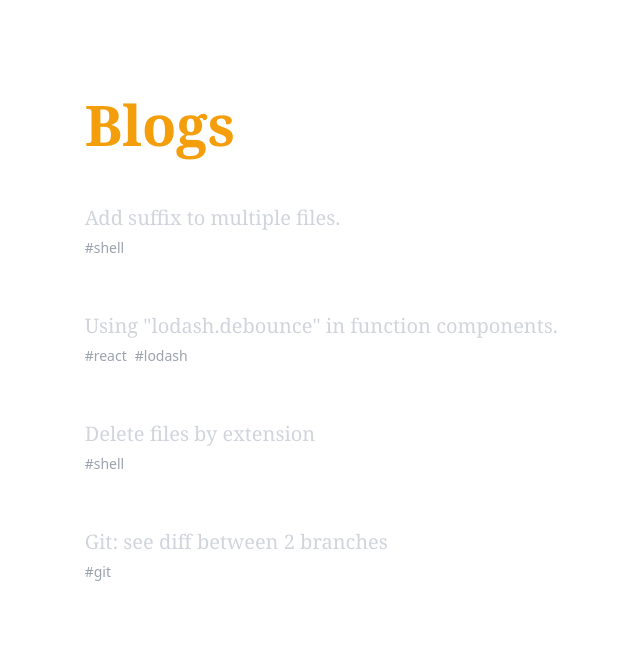
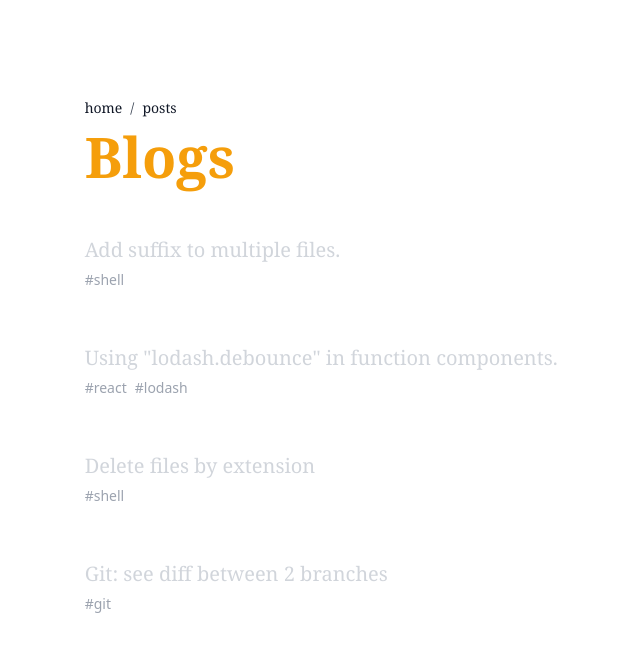
Before and after one commit to warizz/me, a Next.js app in the folder apps/web/: page /posts in a window 1280 px wide. Shown: the top 652 px of the page, without its empty margins (208-848 px from the left). Built offline with nearby package versions, Linux system fonts and the light colour scheme.

Commit message:
feat(blog): adjust body text color in dark mode

```diff
--- a/apps/web/components/BlogLayout.tsx
+++ b/apps/web/components/BlogLayout.tsx
@@ -3,7 +3,16 @@ import React, { ReactNode } from "react";
 export const BlogLayout = ({ children }: { children: ReactNode }) => {
   return (
     <div className="bg-white lg:pt-20 dark:bg-black min-h-screen">
-      <article className="prose lg:prose-xl mx-auto p-4 font-serif">
+      <article className="prose lg:prose-xl mx-auto p-4 font-serif dark:prose-invert">
+        <nav className="mb-2 flex gap-2 prose-sm">
+          <a className="no-underline" href="/">
+            {"home"}
+          </a>
+          /
+          <a className="no-underline" href="/posts">
+            {"posts"}
+          </a>
+        </nav>
         {children}
       </article>
     </div>
--- a/apps/web/tailwind.config.js
+++ b/apps/web/tailwind.config.js
@@ -16,6 +16,9 @@ module.exports = {
             "--tw-prose-bullets": colors.amber["500"],
             "--tw-prose-invert-headings": colors.amber["500"],
             "--tw-prose-invert-bullets": colors.amber["500"],
+            "--tw-prose-invert-body": colors.gray["200"],
+            "--tw-prose-invert-pre-code": colors.gray["700"],
+            "--tw-prose-invert-pre-bg": colors.amber["100"],
           },
         },
       },
```
